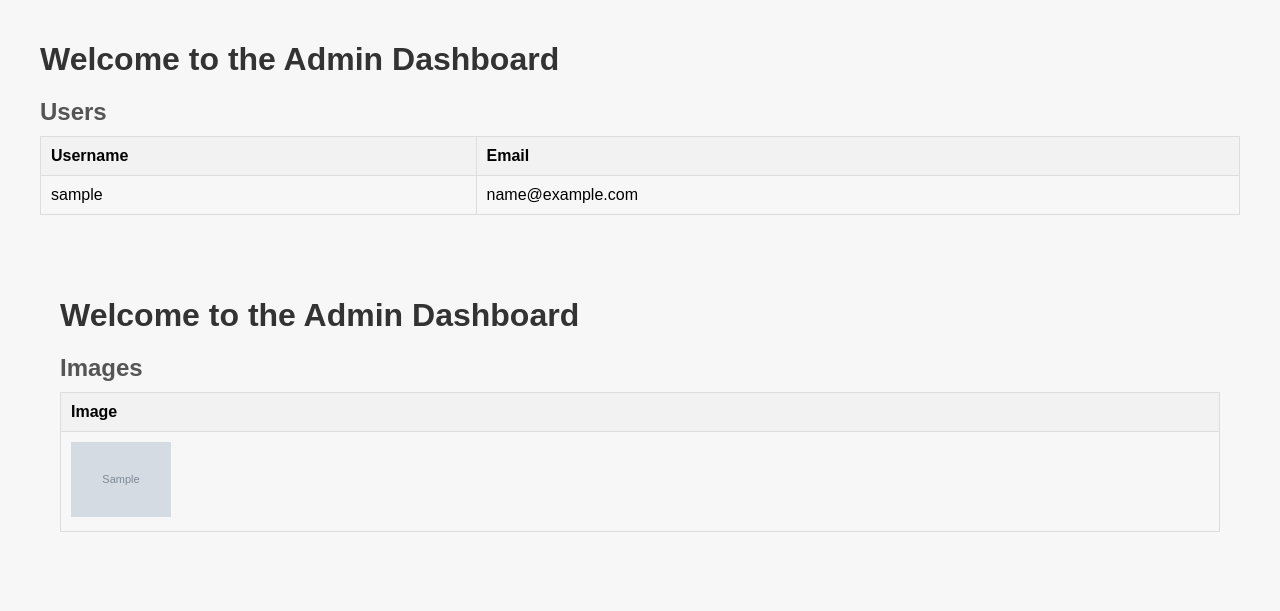
After one commit to DavisWere/django_skin_disease_detector, a Django app: page /admin-dashboard in a window 1280 px wide. The commit adds this page. Shown: the top 611 px of the page. Run offline with Django 5.2, Linux system fonts and the light colour scheme; a user stored in the database is signed in; tables that the repository leaves empty hold one stand-in row (values such as "Sample post"); grey boxes marked "Sample" are stand-in pictures.

Commit message:
"Adds admin dashboard view for displaying all images, hospitals, diseases, and users; restricts access to superusers only; updates image unavailable message on image upload page"

```diff
--- /dev/null
+++ b/core/templates/admin.html
@@ -0,0 +1,101 @@
+<!DOCTYPE html>
+<html lang="en">
+<head>
+    <meta charset="UTF-8">
+    <meta name="viewport" content="width=device-width, initial-scale=1.0">
+    <title>Admin Dashboard</title>
+    <style>
+        body {
+            font-family: Arial, sans-serif;
+            background-color: #f7f7f7;
+            margin: 0;
+            padding: 20px;
+        }
+        .container {
+            max-width: 1200px;
+            margin: 0 auto;
+        }
+        h1 {
+            color: #333;
+            margin-bottom: 20px;
+        }
+        .section {
+            margin-bottom: 40px;
+        }
+        .section h2 {
+            color: #555;
+            margin-bottom: 10px;
+        }
+        .section .data-table {
+            width: 100%;
+            border-collapse: collapse;
+        }
+        .section .data-table th,
+        .section .data-table td {
+            border: 1px solid #ddd;
+            padding: 10px;
+        }
+        .section .data-table th {
+            background-color: #f2f2f2;
+            font-weight: bold;
+            text-align: left;
+        }
+        .section .data-table td {
+            text-align: left;
+        }
+    </style>
+</head>
+<body>
+    <div class="container">
+        <h1>Welcome to the Admin Dashboard</h1>
+
+        <div class="section">
+            <h2>Users</h2>
+            <table class="data-table">
+                <thead>
+                    <tr>
+                        <th>Username</th>
+                        <th>Email</th>
+                        <!-- Add more columns as needed -->
+                    </tr>
+                </thead>
+                <tbody>
+                    {% for user in users %}
+                    <tr>
+                        <td>{{ user.username }}</td>
+                        <td>{{ user.email }}</td>
+                        <!-- Add more data cells as needed -->
+                    </tr>
+                    {% endfor %}
+                </tbody>
+            </table>
+        </div>
+
+        <!-- Repeat similar sections for other data entities -->
+       <div style="max-width: 1200px; margin: 0 auto; padding: 20px;">
+        <h1 style="color: #333; margin-bottom: 20px;">Welcome to the Admin Dashboard</h1>
+
+        <div style="margin-bottom: 40px;">
+            <h2 style="color: #555; margin-bottom: 10px;">Images</h2>
+            <table style="width: 100%; border-collapse: collapse;">
+                <thead>
+                    <tr>
+                        <th style="background-color: #f2f2f2; font-weight: bold; text-align: left; border: 1px solid #ddd; padding: 10px;">Image</th>
+                        <!-- Add more columns as needed -->
+                    </tr>
+                </thead>
+                <tbody>
+                    {% for image in images %}
+                    <tr>
+                        <td style="border: 1px solid #ddd; padding: 10px; text-align: left;">
+                            <img src="{{ image.image.url }}" alt="Skin Disease Image" style="max-width: 100px; max-height: 100px;">
+                        </td>
+                        <!-- Add more data cells as needed -->
+                    </tr>
+                    {% endfor %}
+                </tbody>
+            </table>
+        </div>
+    </div>
+</body>
+</html>
--- a/core/templates/upload_image.html
+++ b/core/templates/upload_image.html
@@ -73,9 +73,9 @@
           <p><strong>Skin Disease:</strong> {{ latest_result.skin_diseases }}</p>
           <!-- <p><strong>Accuracy:</strong> {{ latest_result.accuracy }}</p> -->
       {% else %}
-          <p>No results available.</p>
+          <p>Please upload a skin image to view the results.</p>
       {% endif %}
-      <h1><strong> Recommended Hospitals</strong></h1><hr>
+      <h1><strong> Below are Recommended Hospitals</strong></h1><hr>
       <ul>
           {% for hospital in hospitals %}
               <li><strong>name : {{ hospital.name }}</strong>  <br> <p> website: <a href="{{ hospital.website }}" style= "color: blue;">{{ hospital.website }}</a></p> <br>
--- a/core/urls.py
+++ b/core/urls.py
@@ -18,6 +18,7 @@ urlpatterns = [
     path('upload', views.upload_image, name='upload_image'),
     path('geolocation', views.find_nearest_hospitals, name='find_nearest_hospitals'),
     path('hospital-data/', views.hospital_data, name='hospital data'),
+    path('admin-dashboard',views.display_data, name = 'data report'),  # for admin dashboard
 
 ]+ static(settings.MEDIA_URL, document_root=settings.MEDIA_ROOT)
 #
--- a/core/views.py
+++ b/core/views.py
@@ -5,6 +5,7 @@ from django.contrib.auth.forms import AuthenticationForm
 from .forms import SkinDiseaseImageForm, CustomUserRegistrationForm ,LoginForm
 from django.contrib import messages
 from .models import TensorflowResult, SkinDiseaseImage, Hospital, CustomUser
+from django.contrib.auth.models import User
 from .forms import LoginForm
 import pandas as pd
 import openpyxl
@@ -493,3 +494,19 @@ def display_skin_disease_image_by_id(request, image_id):
 
     # Pass the filtered image to the template for rendering
     return render(request, 'image_detail.html', {'image': image})
+
+@login_required
+def display_data (request):
+    user = request.user
+    if user is not None:
+        if user.is_superuser:
+            diseases= TensorflowResult.objects.all()
+            hospitals = Hospital.objects.all()
+            users= CustomUser.objects.all()
+            images = SkinDiseaseImage.objects.all()
+            data={'users': users,'images': images ,'hospitals': hospitals,'diseases': diseases}
+            return render(request, 'admin.html', data)
+        else:
+            return redirect('/upload')
+    else:
+        return redirect('login')
```
